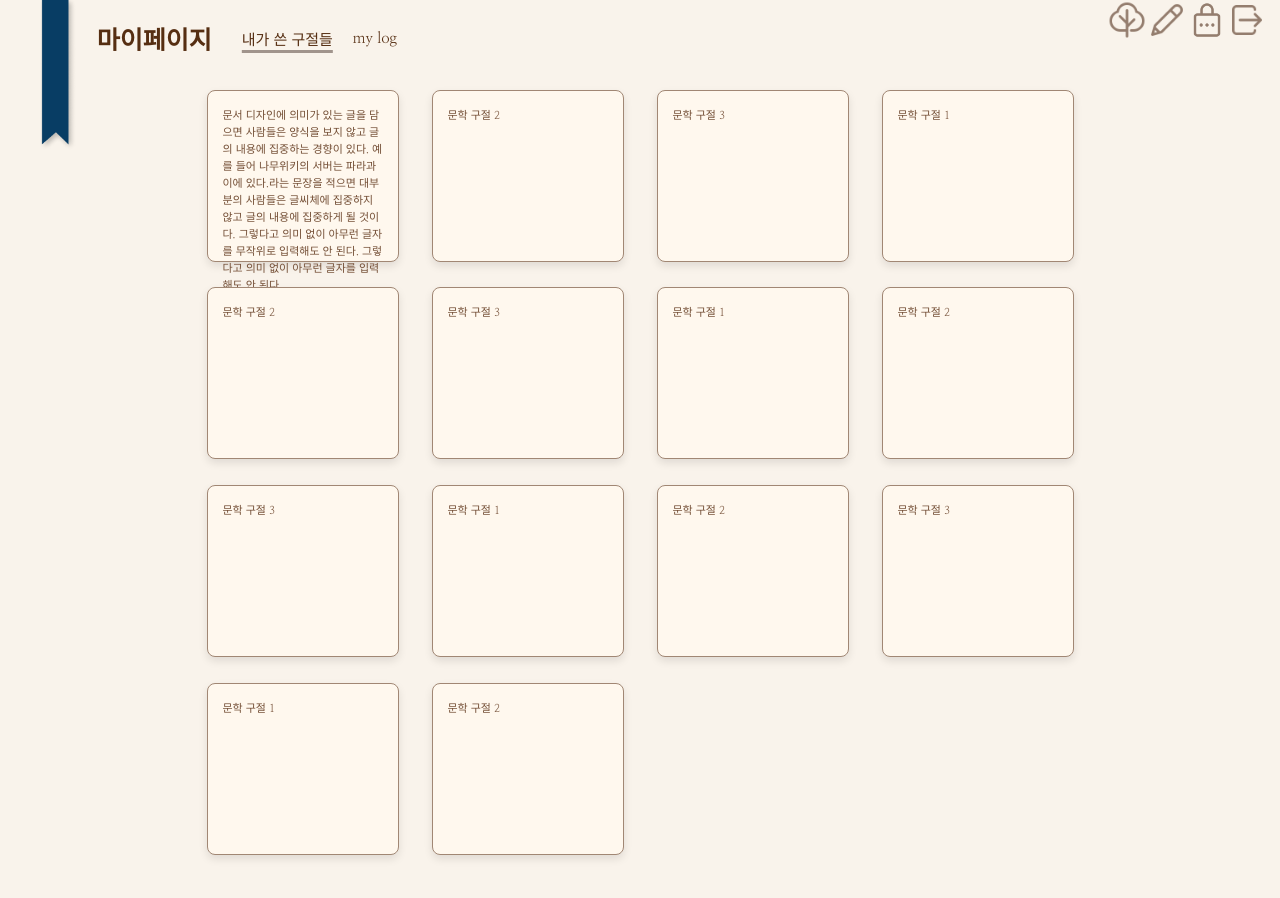
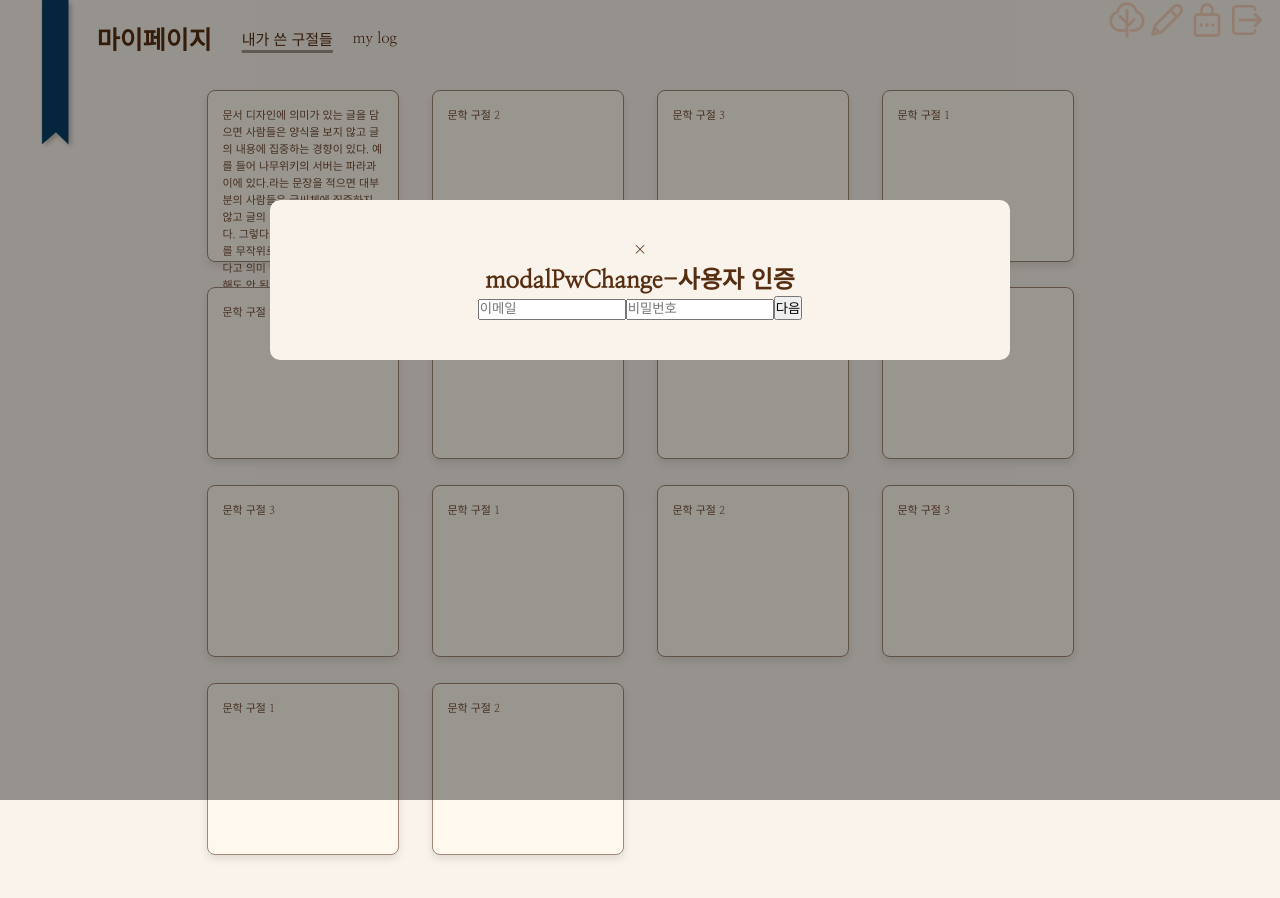
Before and after one commit to hyerim1127/Tree, a React (Create React App) app: page /member in a window 1280 px wide. Both pictures are taken after a click on the picture 1207 px from the left and 20 px from the top of the page. Shown: the top 898 px of the page. Built offline with nearby package versions, Linux system fonts and the light colour scheme.

Commit message:
22 - 비밀번호 변경:only로직구현

```diff
--- a/src/myPage/ModalPwChange.jsx
+++ /dev/null
@@ -1,30 +0,0 @@
-//장르 선택 팝업창
-
-const ModalPwChange = ({ onClose, onGenreSelect }) => {
-    const handleGenreClick = (genre) => {
-      onGenreSelect(genre);
-    };
-
-    return (
-      <div className="modal">
-        <div className="modal-content">
-          <span className="modal-close" onClick={onClose}>&times;</span>
-          <h3>모아보고 싶은 장르를 선택하세요.</h3>
-          <br />
-          <button className='modal-genreBtn' onClick={() => handleGenreClick('고전')}>고전</button>
-          <button className='modal-genreBtn' onClick={() => handleGenreClick('소설/시/희곡')}>소설/시/희곡</button>
-          <button className='modal-genreBtn' onClick={() => handleGenreClick('에세이')}>에세이</button>
-          <br />
-          <button className='modal-genreBtn' onClick={() => handleGenreClick('과학')}>과학</button>
-          <button className='modal-genreBtn' onClick={() => handleGenreClick('사회과학')}>사회과학</button>
-          <button className='modal-genreBtn' onClick={() => handleGenreClick('경제경영')}>경제경영</button>
-          <br />
-          <button className='modal-genreBtn' onClick={() => handleGenreClick('역사')}>역사</button>
-          <button className='modal-genreBtn' onClick={() => handleGenreClick('인문학')}>인문학</button>
-          <button className='modal-genreBtn' onClick={() => handleGenreClick('자기계발')}>자기계발</button>
-        </div>
-      </div>
-    );
-  };
-
-  export default ModalPwChange;
--- a/src/myPage/MyMain.jsx
+++ b/src/myPage/MyMain.jsx
@@ -8,7 +8,8 @@ import treeLight from '../img/tree-light.png';
 import bmkBlue from '../img/bookmark-blue.png';
 import ModalGenre from '../ModalGenre';
 import ModalMyImpression from './ModalMyImpression';
-import ModalPwChange from './ModalPwChange';
+import ModalPwChange from './passwordChange/ModalPwChange';
+import NewPasswordModal from './passwordChange/NewPasswordModal';
 import "../genre.css";
 
 const MyMain = () => {
@@ -24,6 +25,7 @@ const MyMain = () => {
   const [showModalGenre, setShowModalGenre] = useState(false);
   const [showModalImpression, setShowModalImpression] = useState(false);
   const [selectedBook, setSelectedBook] = useState(null);
+  const [showModalPwChange, setShowModalPwChange] = useState(false);
 
   const openModalGenre = () => {
     setShowModalGenre(true);
@@ -46,6 +48,13 @@ const MyMain = () => {
   const handleGenreSelect = (genre) => {
     setShowModalGenre(false);
     navigate(`/board/genre?genre=${genre}`);
+  };
+  const openModalPwChange = () => {
+    setShowModalPwChange(true); // 비밀번호 변경 모달 열기
+  };
+
+  const closeModalPwChange = () => {
+    setShowModalPwChange(false); // 비밀번호 변경 모달 닫기
   };
 
   const dummyImpressions = [
@@ -88,7 +97,8 @@ const MyMain = () => {
 
         <span>
           <img className='shortcuts' alt='logout' src={logoutLight} onClick={logoutHandler} />
-          <img className='shortcuts' alt='lock' src={lockLight} />
+          <img className='shortcuts' alt='lock' src={lockLight}  onClick={openModalPwChange} />
+          {showModalPwChange && <ModalPwChange onClose={closeModalPwChange} />}
           <img className='shortcuts' alt='pencil' src={pencilLight} onClick={goToWrite} />
           <img className='shortcuts' alt='logo' src={treeLight} onClick={goToBoard} />
         </span>
--- /dev/null
+++ b/src/myPage/passwordChange/ModalPwChange.jsx
@@ -0,0 +1,68 @@
+import React, { useState } from 'react';
+
+const ModalPwChange = ({ onClose }) => {
+  const [step, setStep] = useState(1);
+  const [email, setEmail] = useState('');
+  const [password, setPassword] = useState('');
+  const [newPassword, setNewPassword] = useState('');
+  const [confirmPassword, setConfirmPassword] = useState('');
+
+  const handleNextStep = () => {
+    if (step === 1 && email && password) {
+      setStep(2);
+    }
+  };
+
+  const handlePasswordChange = () => {
+    if (newPassword === confirmPassword) {
+      // 비밀번호 변경 로직 추가
+      onClose();
+    }
+  };
+
+  return (
+    <div className="modal">
+      <div className="modal-content">
+        <span className="close" onClick={onClose}>&times;</span>
+        {step === 1 && (
+          <div className="auth-step">
+            <h2>modalPwChange-사용자 인증</h2>
+            <input
+              type="email"
+              placeholder="이메일"
+              value={email}
+              onChange={(e) => setEmail(e.target.value)}
+            />
+            <input
+              type="password"
+              placeholder="비밀번호"
+              value={password}
+              onChange={(e) => setPassword(e.target.value)}
+            />
+            <button onClick={handleNextStep}>다음</button>
+          </div>
+        )}
+        {step === 2 && (
+          <div className="password-change-step">
+            <h2>ModalPwChange-비밀번호 변경</h2>
+            <input
+              type="password"
+              placeholder="새 비밀번호"
+              value={newPassword}
+              onChange={(e) => setNewPassword(e.target.value)}
+            />
+            <input
+              type="password"
+              placeholder="비밀번호 확인"
+              value={confirmPassword}
+              onChange={(e) => setConfirmPassword(e.target.value)}
+            />
+            <button onClick={handlePasswordChange}>변경</button>
+          </div>
+        )}
+      </div>
+    </div>
+  );
+};
+
+export default ModalPwChange;
--- /dev/null
+++ b/src/myPage/passwordChange/NewPasswordModal.jsx
@@ -0,0 +1,48 @@
+import React, { useState } from 'react';
+
+const NewPasswordModal = ({ onClose }) => {
+  const [newPassword, setNewPassword] = useState('');
+  const [confirmPassword, setConfirmPassword] = useState('');
+
+  const handleSubmit = (e) => {
+    e.preventDefault();
+    if (newPassword !== confirmPassword) {
+      alert('비밀번호가 일치하지 않습니다.');
+      return;
+    }
+    // 비밀번호 변경 로직을 추가합니다.
+    onClose();
+  };
+
+  return (
+    <div className="modal">
+      <div className="modal-content">
+        <span className="modal-close" onClick={onClose}>&times;</span>
+        <h2>새 비밀번호 입력</h2>
+        <form onSubmit={handleSubmit}>
+          <div>
+            <label>새 비밀번호</label>
+            <input
+              type="password"
+              value={newPassword}
+              onChange={(e) => setNewPassword(e.target.value)}
+              required
+            />
+          </div>
+          <div>
+            <label>비밀번호 확인</label>
+            <input
+              type="password"
+              value={confirmPassword}
+              onChange={(e) => setConfirmPassword(e.target.value)}
+              required
+            />
+          </div>
+          <button type="submit">변경</button>
+        </form>
+      </div>
+    </div>
+  );
+};
+
+export default NewPasswordModal;
```
Also changed, not shown: src/myPage/passwordChange/AuthModal.jsx (added, +45 -0 lines).
